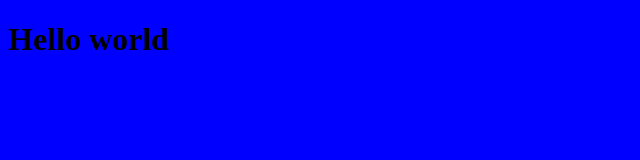
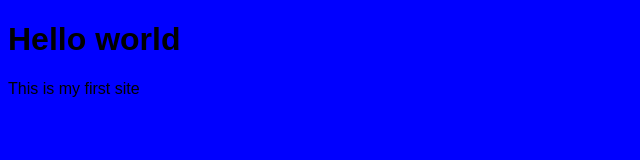
Before and after one commit to patwer92/first-project, a plain HTML site: page index.html in a window 1280 px wide. Shown: the whole page, without its empty margins (0-640 px from the left). Drawn offline with Linux system fonts and the light colour scheme.

Commit message:
Set font and added paragraph

```diff
--- a/css/style.css
+++ b/css/style.css
@@ -1,3 +1,4 @@
 body {
   background: blue;
+  font-family: Arial, Helvetica, sans-serif;
 }
--- a/index.html
+++ b/index.html
@@ -5,5 +5,6 @@
   </head>
   <body>
     <h1>Hello world</h1>
+    <p>This is my first site</p>
   </body>
 </html>
```
